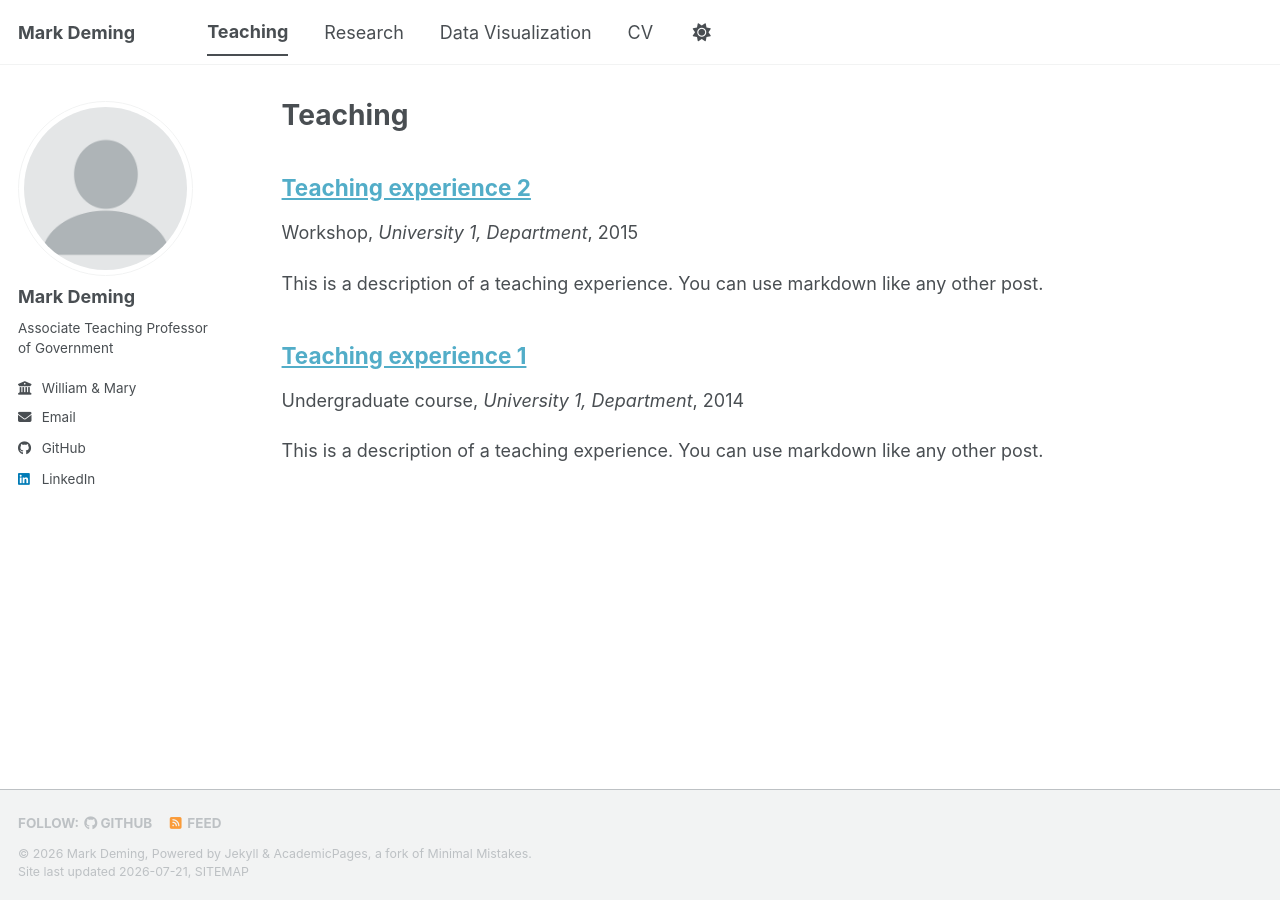
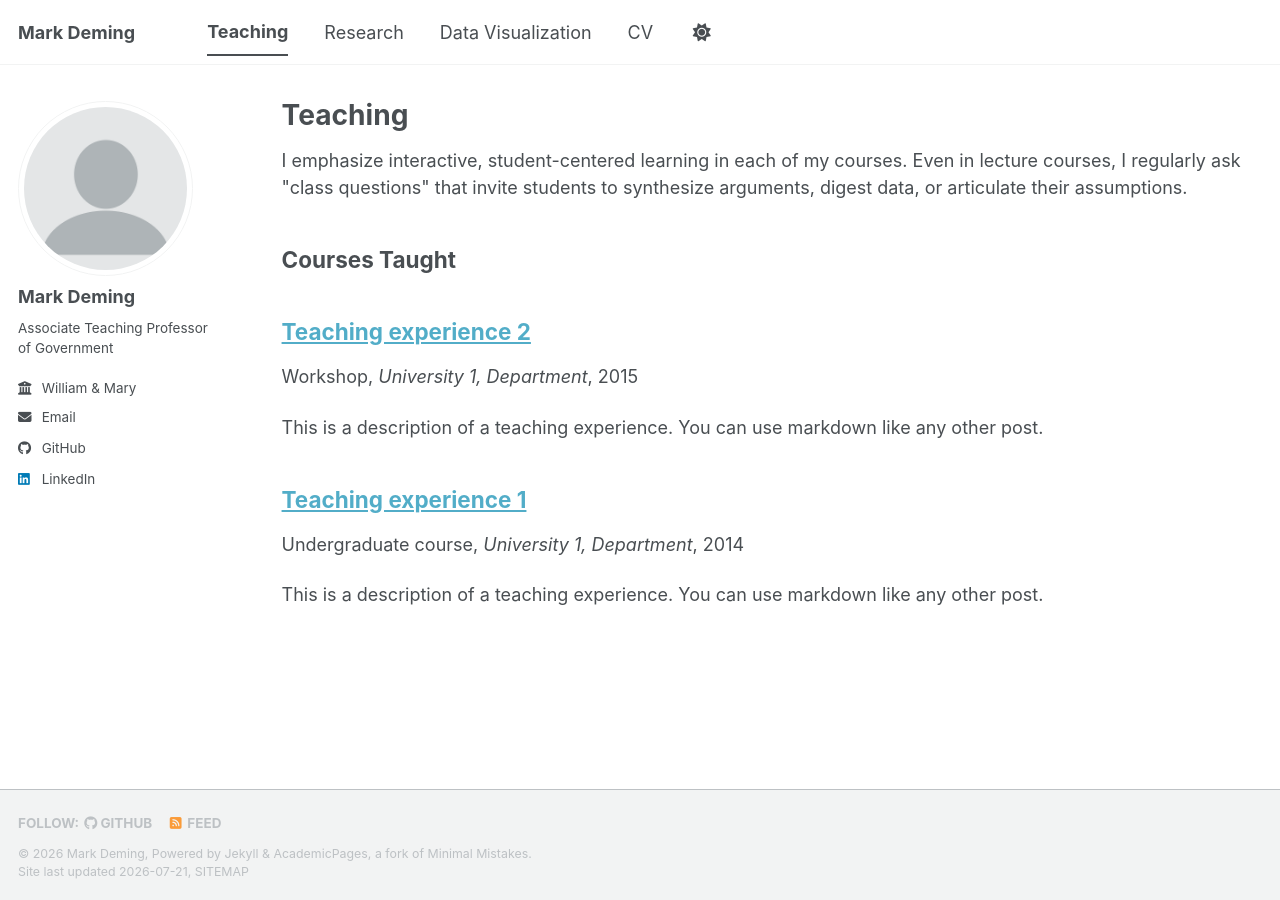
Before and after one commit to jmdeming/jmdeming.github.io, a Jekyll site: the page built from _pages/teaching.html, in a window 1280 px wide. Built offline with Jekyll 4.4.1, drawn with Linux system fonts in a browser that asks for light colours; a style sheet for code colours, icons or effects is not loaded.

Commit message:
Enhance teaching page with interactive learning emphasis
Added a paragraph emphasizing interactive learning and a heading for courses taught.

```diff
--- a/_pages/teaching.html
+++ b/_pages/teaching.html
@@ -5,6 +5,12 @@ permalink: /teaching/
 author_profile: true
 ---
 
+<p>
+I emphasize interactive, student-centered learning in each of my courses. Even in lecture courses, I regularly ask "class questions" that invite students to synthesize arguments, digest data, or articulate their assumptions.
+</p>
+
+<h2>Courses Taught</h2>
+
 {% include base_path %}
 
 {% for post in site.teaching reversed %}
```
